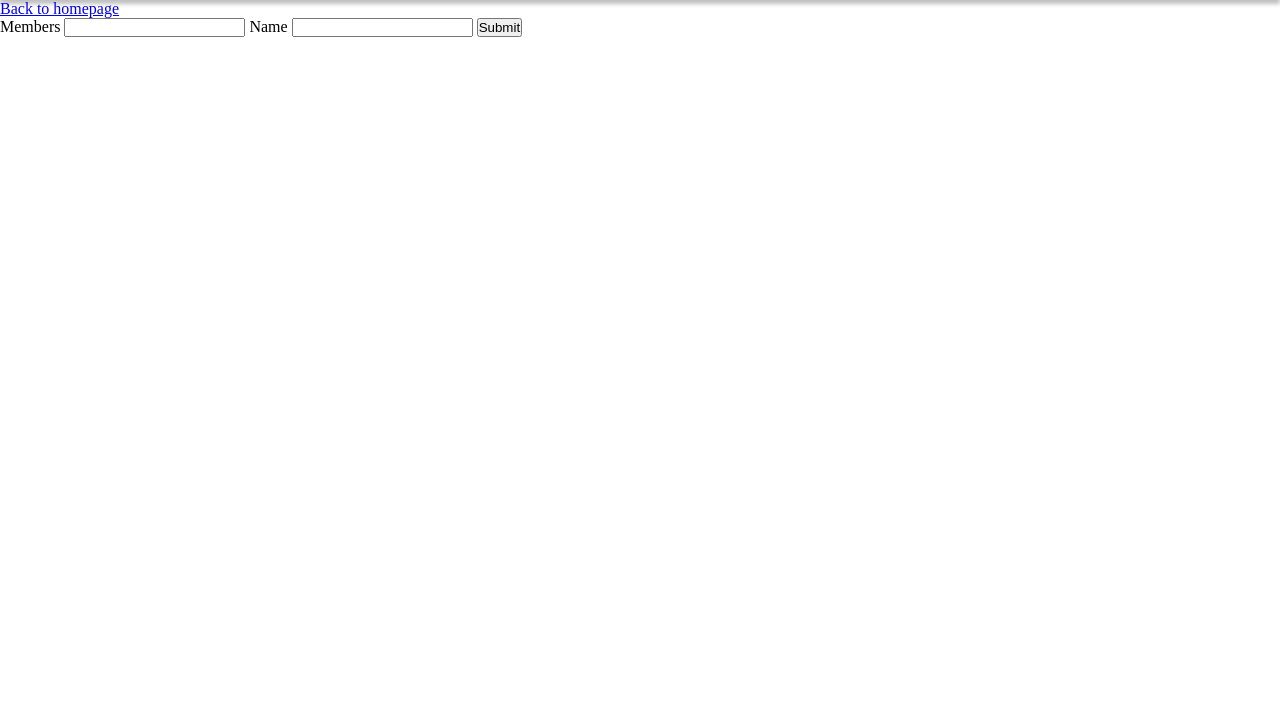
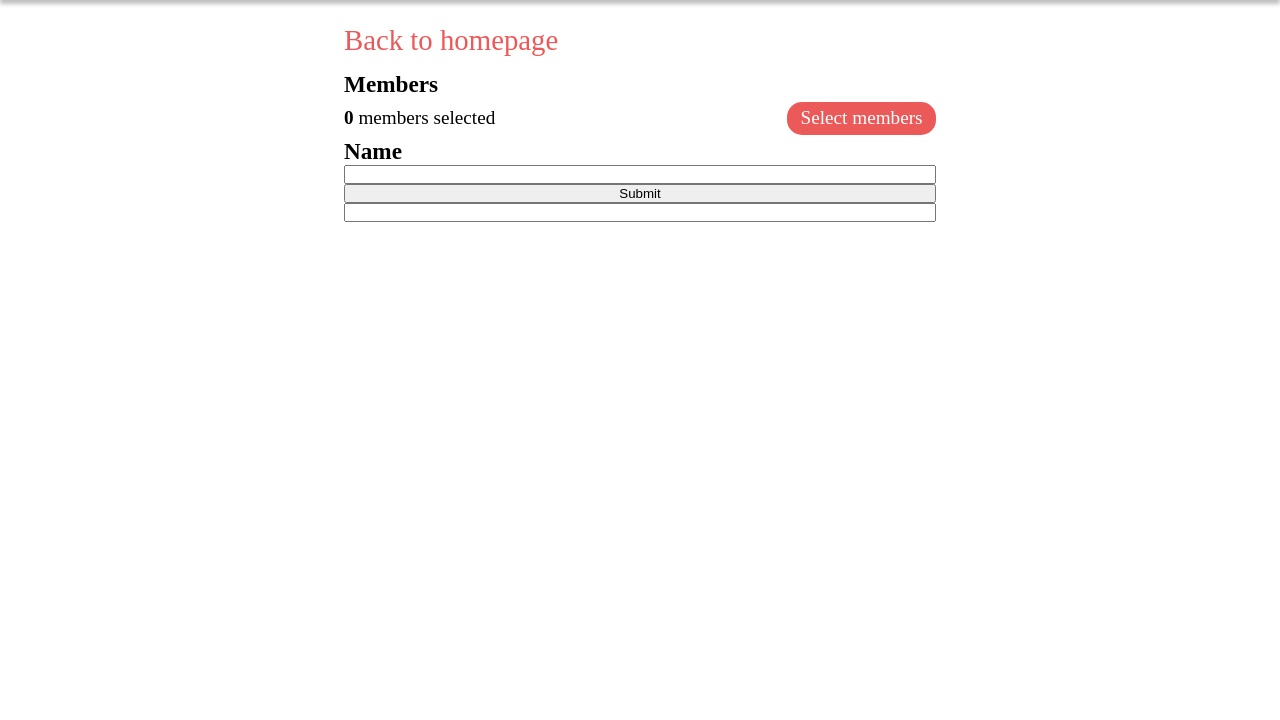
Before and after one commit to buczekmatthias/Delivered, a Symfony app: template templates/app/newChat.html.twig in a window 1280 px wide. Shown: the part 80-800 px from the top of the page. Run offline with Twig, Linux system fonts and the light colour scheme; the template is opened without the code that fills it, so the values that code supplies are empty; form fields are guessed from the names that the template uses; some libraries are stand-ins or nearby versions.

Commit message:
Chat requests/Chat creation layout

```diff
--- a/public/js/request.js
+++ b/public/js/request.js
@@ -1,12 +1,60 @@
-const requestButton = document.getElementsByClassName("c-join")[0];
+function createRequest(hash) {
+  try {
+    let xhr = new XMLHttpRequest();
+    xhr.open("POST", `/chat/${hash}/request`);
+    xhr.onload = () => {
+      window.location.href = "/";
+    };
+    xhr.send();
+  } catch (error) {
+    alert("Error ocurred. Check console for details");
+    console.log(`Error given: ${error}`);
+  }
+}
 
-requestButton.addEventListener(
-  "click",
-  createRequest(requestButton.getAttribute("data-hash"))
-);
+const popup = document.getElementsByClassName("pop-join-request")[0];
+if (popup) {
+  let requestButton = document.getElementsByClassName("c-join")[0];
+  requestButton.addEventListener("click", () => {
+    createRequest(requestButton.getAttribute("data-hash"));
+  });
+}
 
-function createRequest(hash) {
-  let xhr = new XMLHttpRequest();
-  xhr.open("POST", `/chat/${hash}`);
-  xhr.send();
+const membersSelect = document.getElementsByClassName("form-members-add")[0];
+
+membersSelect.addEventListener("click", () => {
+  document
+    .getElementsByClassName("ok-button")[0]
+    .removeEventListener("click", okButton);
+  let membersBox = document.getElementsByClassName("set-members")[0];
+  membersBox.style.display = "block";
+
+  let bg = document.createElement("div");
+  bg.classList.add("form-member-bg");
+  bg.style.backgroundColor = "#000";
+  bg.style.opacity = ".35";
+  bg.style.zIndex = 24;
+  bg.style.width = "100vw";
+  bg.style.height = "100vh";
+  bg.style.position = "absolute";
+  bg.style.top = 0;
+  bg.style.left = 0;
+
+  document.body.insertBefore(bg, document.body.children[0]);
+
+  document
+    .getElementsByClassName("ok-button")[0]
+    .addEventListener("click", okButton);
+});
+
+function okButton() {
+  document.body.removeChild(
+    document.getElementsByClassName("form-member-bg")[0]
+  );
+  document.getElementsByClassName("set-members")[0].style.display = "none";
+  document.getElementById(
+    "js-members-counter"
+  ).innerText = document.querySelectorAll(
+    'input[type="checkbox"]:checked'
+  ).length;
 }
--- a/public/styles/app.css
+++ b/public/styles/app.css
@@ -305,3 +305,147 @@ object {
 .message-sent-at {
   font-size: 0.8em;
 }
+
+.create-chat-box {
+  display: flex;
+  flex-direction: column;
+  width: 50%;
+  height: 90vh;
+  margin: 0 auto;
+  padding: 1.5em;
+}
+.set-back {
+  font-size: 1.8em;
+  text-decoration: none;
+  color: rgb(236, 89, 89);
+  margin-bottom: 0.5em;
+}
+.create-chat-box form {
+  display: flex;
+  flex-direction: column;
+}
+.create-chat-box form > label {
+  font-size: 1.45em;
+  font-weight: bold;
+}
+.form-js-members {
+  display: flex;
+  width: 100%;
+  height: 2.5em;
+  justify-content: space-between;
+  align-items: center;
+}
+.form-members-counter {
+  font-size: 1.2em;
+}
+.form-members-add {
+  font-size: 1.2em;
+  padding: 0.3em 0.7em;
+  background-color: rgb(236, 89, 89);
+  color: #fff;
+  border-radius: 15px;
+  cursor: pointer;
+}
+.create-chat-box img {
+  height: 45px;
+  width: 45px;
+  border-radius: 50%;
+  padding: 0.2em;
+  border: 1px solid #000;
+}
+.form-member-box {
+  display: flex;
+  flex-direction: row-reverse;
+  justify-content: space-between;
+  align-items: center;
+  height: 65px;
+  border-bottom: 0.5px solid rgb(139, 139, 139);
+  padding: 0 0.5em;
+  cursor: pointer;
+}
+.form-member-box img {
+  margin-right: 0.75em;
+}
+.form-member-box .member-box-label {
+  display: flex;
+  justify-content: flex-start;
+  align-items: center;
+  min-width: 25%;
+}
+.set-members {
+  display: none;
+  position: absolute;
+  top: 5vh;
+  left: 27.5%;
+  height: 90vh;
+  width: 45%;
+  background-color: rgb(240, 240, 240);
+  z-index: 25;
+  padding: 0.3em 0.4em;
+  overflow: auto;
+  color: rgb(58, 58, 58);
+}
+.ok-button {
+  position: absolute;
+  bottom: 10px;
+  right: 15px;
+  padding: 0.5em 0.8em;
+  background-color: rgb(236, 89, 89);
+  color: #fff;
+  font-size: 1.3em;
+  cursor: pointer;
+  border-radius: 15px;
+}
+.set-name {
+  width: 50%;
+  height: 20%;
+  padding: 0 0.3em;
+}
+.set-submit {
+  margin-top: 0.6em;
+  width: 30%;
+  height: 35%;
+  background-color: rgb(236, 89, 89);
+  color: #fff;
+  font-size: 1.3em;
+  border: none;
+  border-radius: 15px;
+  cursor: pointer;
+}
+
+.pop-join-request {
+  width: 75%;
+  height: 60%;
+  margin: auto;
+  padding: 0.35em 0.5em;
+  display: flex;
+  flex-direction: column;
+  justify-content: space-evenly;
+  align-items: center;
+  background-color: rgba(248, 248, 248, 0.842);
+  box-shadow: 0 4px 4px rgba(0, 0, 0, 0.25);
+  border-radius: 15px;
+}
+.exist-pop {
+  font-size: 1.55em;
+  font-weight: bold;
+}
+.pop-join-request img {
+  width: 75px;
+  height: 75px;
+}
+.c-name {
+  font-size: 1.3em;
+}
+.c-members {
+  font-size: 1.2em;
+}
+.c-join {
+  padding: 0.3em 0.7em;
+  border-radius: 15px;
+  font-size: 1.25em;
+  cursor: pointer;
+  background-color: rgb(236, 89, 89);
+  color: #fff;
+  border: none;
+}
--- a/templates/app/newChat.html.twig
+++ b/templates/app/newChat.html.twig
@@ -6,20 +6,46 @@
 {% endblock %}
 
 {% block content %}
-	<a href="{{path('homepage')}}">
+	<section class="create-chat-box">
+		<a href="{{path('homepage')}}" class="set-back">
 			Back to homepage
 		</a>
 		{{form_start(new)}}
 		{{form_label(new.members)}}
-	{{form_widget(new.members)}}
+		<div class="form-js-members">
+			<div class="form-members-counter">
+				<b id="js-members-counter">
+					0
+				</b>
+				members selected
+			</div>
+			<p class="form-members-add">
+				Select members
+			</p>
+		</div>
+		<div id="chatCreate_members" class="set-members">
+			{% for elem in new.children.members.vars.choices %}
+				<label for="{{'chatCreate_members_' ~ elem.value}}" class="form-member-box">
+					<input type="checkbox" id="{{'chatCreate_members_' ~ elem.value}}" name="chatCreate[members][]" value={{elem.value}}>
+					<p class="member-box-label">
+						{{elem.label|raw}}
+					</p>
+				</label>
+			{% endfor %}
+			<span class="ok-button">
+				OK
+			</span>
+		</div>
 		{{form_label(new.name)}}
 		{{form_widget(new.name)}}
 		{{form_widget(new.submit)}}
-	{{form_end(new)}}
+		{{form_widget(new._token)}}
+		{{form_end(new, {'render_rest': false})}}
 
 		{% if pop != false %}
 			{% include "app/chatpopup.html.twig" with {'image': pop.image, 'name': pop.chatName, 'members': pop.members|length, 'hash': pop.chatHash} %}
 		{% endif %}
+	</section>
 {% endblock %}
 
 {% block javascripts %}
```
Also changed, not shown: src/Controller/AppController.php (+25 -33 lines), src/Form/ChatType.php (+14 -4 lines), templates/app/chat.html.twig (+8 -3 lines), templates/app/chatpopup.html.twig (+11 -9 lines), public/images/chat-bubbles.png (added), public/images/man.png (added). Lines whose indentation alone changed are shown as unchanged.
